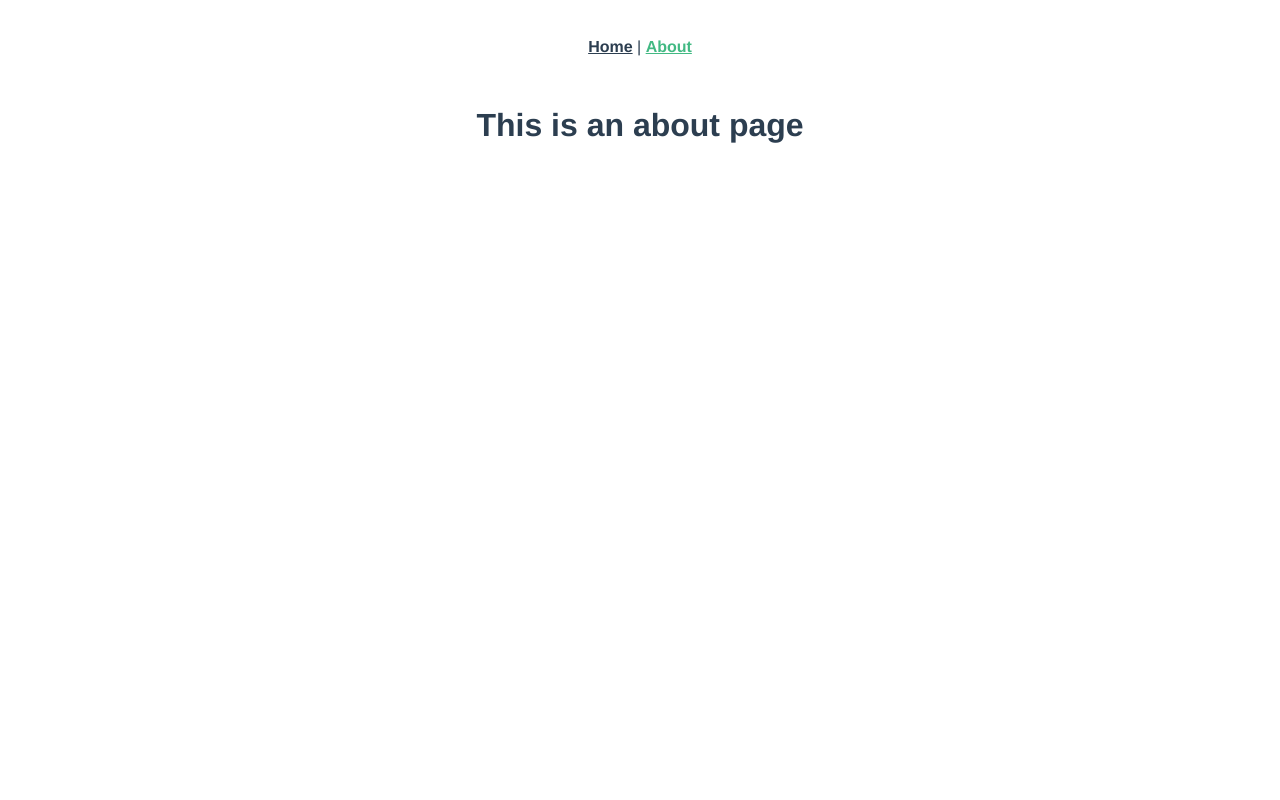
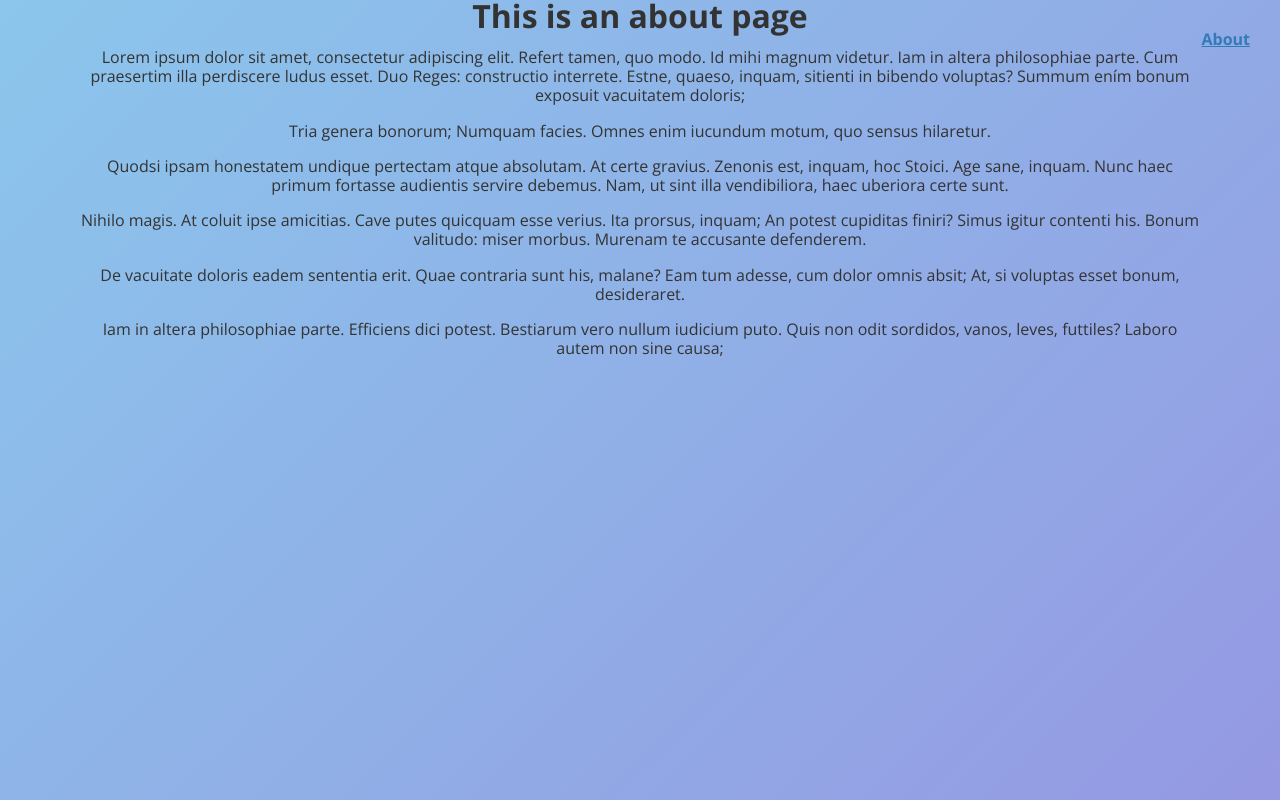
Before and after one commit to Srg404/PublicBookcase, a Vue app in the folder public-bookcase/: page /about in a window 1280 px wide. Built offline with nearby package versions, Linux system fonts and the light colour scheme.

Commit message:
Slicing Home page

```diff
--- a/public-bookcase/src/App.vue
+++ b/public-bookcase/src/App.vue
@@ -1,7 +1,7 @@
 <template>
   <div id="app">
     <div id="nav">
-      <router-link to="/">Home</router-link> |
+      <!-- <router-link to="/">Home</router-link> | -->
       <router-link to="/about">About</router-link>
     </div>
     <router-view/>
@@ -9,23 +9,31 @@
 </template>
 
 <style lang="scss">
+  @import "./assets/scss/fonts";
+  @import "./assets/scss/abstracts";
+  @import "./assets/scss/main";
+
   #app {
-  font-family: Avenir, Helvetica, Arial, sans-serif;
+    min-height: 100vh;
+    font-family: $font-stack;
     -webkit-font-smoothing: antialiased;
-  -moz-osx-font-smoothing: grayscale;
+    -moz-osx-font-smoothing: $mid-grey;
     text-align: center;
-  color: #2c3e50;
+    color: $text-color;
   }
 
   #nav {
+    position: absolute;
+    right: 0;
+    top: 0;
     padding: 30px;
-
+    text-align: right;
     a {
       font-weight: bold;
-    color: #2c3e50;
+      color: $text-color;
 
       &.router-link-exact-active {
-      color: #42b983;
+        color: $link-color;
       }
     }
   }
--- a/public-bookcase/src/components/HelloWorld.vue
+++ /dev/null
@@ -1,60 +0,0 @@
-<template>
-  <div class="hello">
-    <h1>{{ msg }}</h1>
-    <p>
-      For a guide and recipes on how to configure / customize this project,<br>
-      check out the
-      <a href="https://cli.vuejs.org" target="_blank" rel="noopener">vue-cli documentation</a>.
-    </p>
-    <h3>Installed CLI Plugins</h3>
-    <ul>
-      <li><a href="https://github.com/vuejs/vue-cli/tree/dev/packages/%40vue/cli-plugin-babel" target="_blank" rel="noopener">babel</a></li>
-      <li><a href="https://github.com/vuejs/vue-cli/tree/dev/packages/%40vue/cli-plugin-router" target="_blank" rel="noopener">router</a></li>
-      <li><a href="https://github.com/vuejs/vue-cli/tree/dev/packages/%40vue/cli-plugin-vuex" target="_blank" rel="noopener">vuex</a></li>
-      <li><a href="https://github.com/vuejs/vue-cli/tree/dev/packages/%40vue/cli-plugin-eslint" target="_blank" rel="noopener">eslint</a></li>
-    </ul>
-    <h3>Essential Links</h3>
-    <ul>
-      <li><a href="https://vuejs.org" target="_blank" rel="noopener">Core Docs</a></li>
-      <li><a href="https://forum.vuejs.org" target="_blank" rel="noopener">Forum</a></li>
-      <li><a href="https://chat.vuejs.org" target="_blank" rel="noopener">Community Chat</a></li>
-      <li><a href="https://twitter.com/vuejs" target="_blank" rel="noopener">Twitter</a></li>
-      <li><a href="https://news.vuejs.org" target="_blank" rel="noopener">News</a></li>
-    </ul>
-    <h3>Ecosystem</h3>
-    <ul>
-      <li><a href="https://router.vuejs.org" target="_blank" rel="noopener">vue-router</a></li>
-      <li><a href="https://vuex.vuejs.org" target="_blank" rel="noopener">vuex</a></li>
-      <li><a href="https://github.com/vuejs/vue-devtools#vue-devtools" target="_blank" rel="noopener">vue-devtools</a></li>
-      <li><a href="https://vue-loader.vuejs.org" target="_blank" rel="noopener">vue-loader</a></li>
-      <li><a href="https://github.com/vuejs/awesome-vue" target="_blank" rel="noopener">awesome-vue</a></li>
-    </ul>
-  </div>
-</template>
-
-<script>
-export default {
-  name: 'HelloWorld',
-  props: {
-    msg: String,
-  },
-};
-</script>
-
-<!-- Add "scoped" attribute to limit CSS to this component only -->
-<style scoped lang="scss">
-h3 {
-  margin: 40px 0 0;
-}
-ul {
-  list-style-type: none;
-  padding: 0;
-}
-li {
-  display: inline-block;
-  margin: 0 10px;
-}
-a {
-  color: #42b983;
-}
-</style>
--- /dev/null
+++ b/public-bookcase/src/components/TheTitle.vue
@@ -0,0 +1,71 @@
+<template>
+  <div class="title">
+    <h1>
+      <strong><span>{{ title }}</span></strong>
+      <span>{{ subTitle }}</span>
+    </h1>
+  </div>
+</template>
+
+<script>
+export default {
+  name: 'TheTitle',
+  props: {
+    title: String,
+    subTitle: String,
+  },
+};
+</script>
+
+<style scoped lang="scss">
+@import "../assets/scss/abstracts";
+.title{
+  overflow: hidden;
+  padding-top: 2em;
+  font-size: 8px;
+  @include respond-to(small) {
+    font-size: 14px;
+  }
+  h1 {
+    line-height: 1em;
+    border: solid $text-color;
+    border-width: 0 .45em .45em;
+    position: relative;
+    strong {
+      display: inline-block;
+      line-height: 1em;
+      position: relative;
+      margin-top: 0;
+      font-weight: 800;
+      &::before{
+        content: "";
+        border: solid $text-color;
+        border-width: .45em 0 0;
+        width: 1000%;
+        position: absolute;
+        right: 105%;
+        top: 0;
+      }
+      &::after{
+        content: "";
+        border: solid $text-color;
+        border-width: .45em 0 0;
+        width: 1000%;
+        position: absolute;
+        left: 105%;
+        top: 0;
+      }
+      & > span{
+        text-transform: uppercase;
+        font-size: 3em;
+      }
+    }
+    & > span {
+      font-size: 1em;
+      display: block;
+      font-weight: 300;
+      padding: .5em 0;
+    }
+  }
+}
+</style>
--- a/public-bookcase/src/views/About.vue
+++ b/public-bookcase/src/views/About.vue
@@ -1,5 +1,28 @@
 <template>
-  <div class="about">
+  <div class="container about">
     <h1>This is an about page</h1>
+    <p>Lorem ipsum dolor sit amet, consectetur adipiscing elit.
+      Refert tamen, quo modo. Id mihi magnum videtur.
+      Iam in altera philosophiae parte.
+      Cum praesertim illa perdiscere ludus esset.
+      Duo Reges: constructio interrete. Estne, quaeso, inquam, sitienti in bibendo voluptas?
+      Summum ením bonum exposuit vacuitatem doloris;</p>
+    <p>Tria genera bonorum; Numquam facies.
+      Omnes enim iucundum motum, quo sensus hilaretur. </p>
+    <p>Quodsi ipsam honestatem undique pertectam atque absolutam.
+      At certe gravius. Zenonis est, inquam, hoc Stoici.
+      Age sane, inquam. Nunc haec primum fortasse audientis servire debemus.
+      Nam, ut sint illa vendibiliora, haec uberiora certe sunt. </p>
+    <p>Nihilo magis. At coluit ipse amicitias.
+      Cave putes quicquam esse verius. Ita prorsus, inquam;
+      An potest cupiditas finiri? Simus igitur contenti his.
+      Bonum valitudo: miser morbus. Murenam te accusante defenderem.</p>
+    <p>De vacuitate doloris eadem sententia erit.
+      Quae contraria sunt his, malane?
+      Eam tum adesse, cum dolor omnis absit; At, si voluptas esset bonum, desideraret.</p>
+    <p>Iam in altera philosophiae parte.
+      Efficiens dici potest. Bestiarum vero nullum iudicium puto.
+      Quis non odit sordidos, vanos, leves, futtiles?
+      Laboro autem non sine causa; </p>
   </div>
 </template>
--- a/public-bookcase/src/views/Home.vue
+++ b/public-bookcase/src/views/Home.vue
@@ -1,18 +1,44 @@
 <template>
   <div class="home">
-    <img alt="Vue logo" src="../assets/logo.png">
-    <HelloWorld msg="Welcome to Your Vue.js App"/>
+    <div class="home-container">
+      <TheTitle
+        title="Andenne"
+        subTitle="Boites à livres"
+      />
+      <p>Autogestion citoyennes des boites a livres sur la region d’andennes</p>
+      <div class="loading">Chargement</div>
+      <button class="button">Afficher la carte</button>
+    </div>
   </div>
 </template>
 
 <script>
 // @ is an alias to /src
-import HelloWorld from '@/components/HelloWorld.vue';
+import TheTitle from '@/components/TheTitle.vue';
 
 export default {
   name: 'Home',
   components: {
-    HelloWorld,
+    TheTitle,
   },
 };
 </script>
+
+<style scoped lang="scss">
+  @import "../assets/scss/abstracts";
+  .home{
+    min-height: 100vh;
+    display: flex;
+    justify-content: center;
+    align-items: center;
+    align-content: center;
+  }
+  .home-container{
+    width: 380px;
+    @include respond-to(small) {
+      width: 600px;
+    }
+    max-width: 90%;
+    height: auto;
+  }
+</style>
```
Lines whose indentation alone changed are shown as unchanged.
